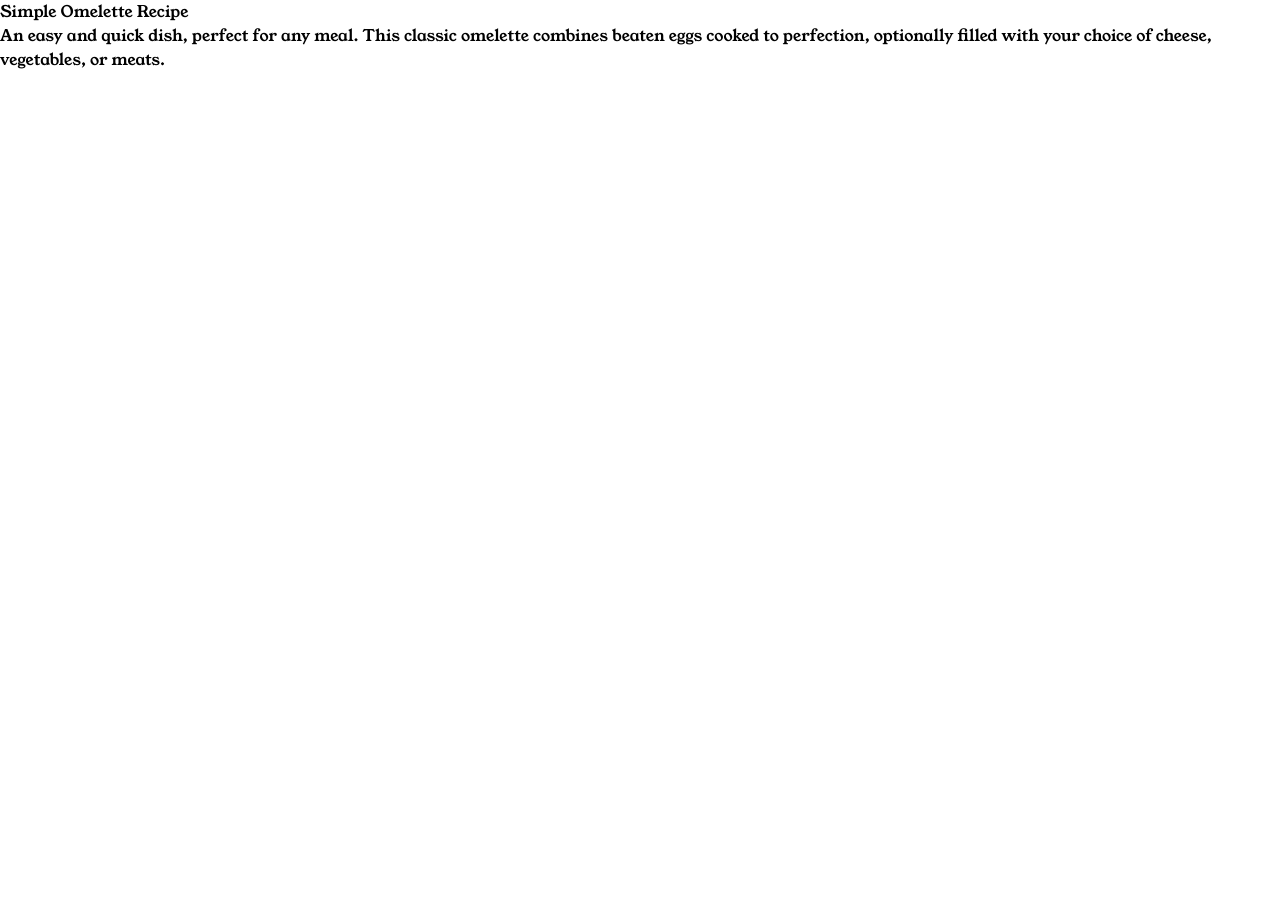
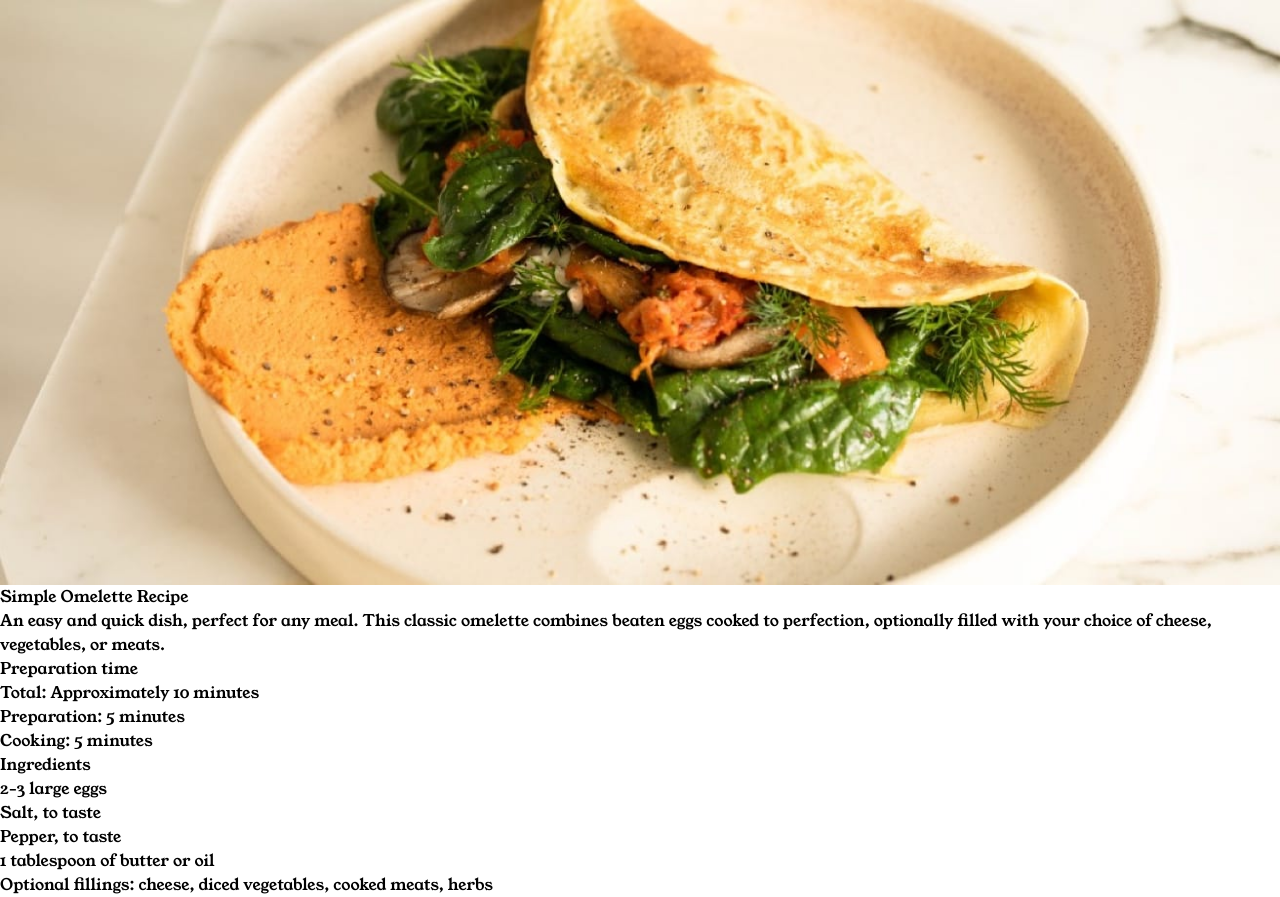
Before and after one commit to 7savv7/frontendmentor, a React (Vite) app in the folder newbie/recipe-page/: page / in a window 1280 px wide. Before the commit the page ends 800 px from the top, so only its background shows below. Built offline with nearby package versions, Linux system fonts and the light colour scheme.

Commit message:
[recipe-page]: Add image and lists

```diff
--- a/newbie/recipe-page/src/App.tsx
+++ b/newbie/recipe-page/src/App.tsx
@@ -1,6 +1,8 @@
 function App() {
   return (
     <div className="min-h-svh lg:min-h-screen">
+      <img src="/images/image-omelette.jpeg" alt="omelette" />
+
       <h1>Simple Omelette Recipe</h1>
 
       <p>
@@ -8,6 +10,30 @@ function App() {
         combines beaten eggs cooked to perfection, optionally filled with your
         choice of cheese, vegetables, or meats.
       </p>
+
+      <div>
+        <p>Preparation time</p>
+
+        <ul>
+          <li>Total: Approximately 10 minutes</li>
+          <li>Preparation: 5 minutes</li>
+          <li>Cooking: 5 minutes</li>
+        </ul>
+      </div>
+
+      <div>
+        <p>Ingredients</p>
+
+        <ul>
+          <li>2-3 large eggs</li>
+          <li>Salt, to taste</li>
+          <li>Pepper, to taste</li>
+          <li>1 tablespoon of butter or oil</li>
+          <li>
+            Optional fillings: cheese, diced vegetables, cooked meats, herbs
+          </li>
+        </ul>
+      </div>
     </div>
   );
 }
```
